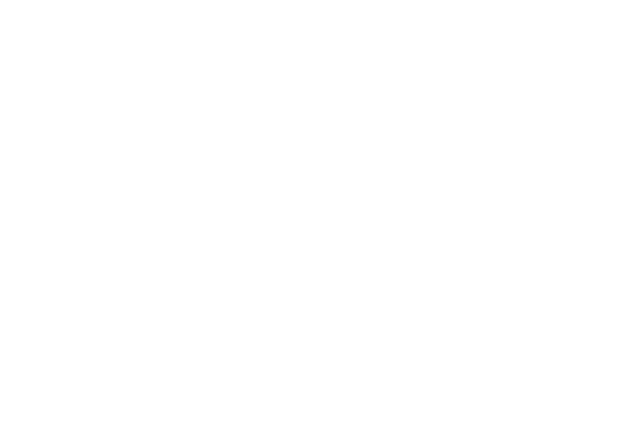
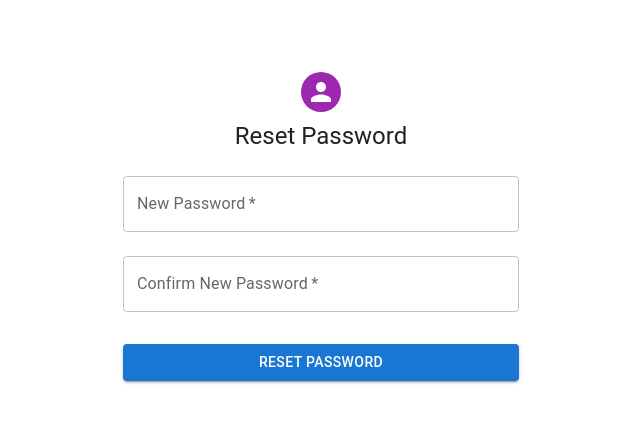
Before and after one commit to DeepakJhawar/Tally, a React (Create React App) app in the folder frontend/: page /reset-password in a window 1280 px wide. Before the commit this address had no page. Shown: the top 422 px of the page, without its empty margins (319-959 px from the left). Built offline with nearby package versions, Linux system fonts and the light colour scheme.

Commit message:
resetpassword done

```diff
--- a/frontend/src/App.js
+++ b/frontend/src/App.js
@@ -3,6 +3,8 @@
 import Login from "./pages/Login";
 import Signup from "./pages/Signup";
 import Dashboard from "./pages/Dashboard";
+import ResetPassword from "./pages/resetPassword";
+import ForgotPassword from "./pages/forgotPassword";
 
 function App() {
   return (
@@ -12,6 +14,8 @@
         <Route path="/login" element={<Login />} />
         <Route path="/signup" element={<Signup />} />
         <Route path="/dashboard" element={<Dashboard />} />
+        <Route path="/forgotPassword" element={<ForgotPassword />} />
+        <Route path="/reset-password" element={<ResetPassword />} />
       </Routes>
     </Router>
   );
--- a/frontend/src/pages/Login.jsx
+++ b/frontend/src/pages/Login.jsx
@@ -136,7 +136,11 @@
                     {errors.password.message}
                   </p>
                 )}
-                <p className="w-full mt-2 block"><button className="text-blue-500 w-full">Forgot Password?</button></p>
+                 <div className="w-full flex justify-center mt-2">
+                  <Link to="/forgotPassword" className="text-blue-500">
+                    Forgot Password?
+                  </Link>
+                </div>
 
                 <button
                   type="submit"
--- /dev/null
+++ b/frontend/src/pages/forgotPassword.jsx
@@ -0,0 +1,95 @@
+import React from "react";
+import { useForm } from "react-hook-form";
+import { yupResolver } from "@hookform/resolvers/yup";
+import * as yup from "yup";
+import axios from "axios";
+import Avatar from "@mui/material/Avatar";
+import Button from "@mui/material/Button";
+import CssBaseline from "@mui/material/CssBaseline";
+import TextField from "@mui/material/TextField";
+import Box from "@mui/material/Box";
+import Typography from "@mui/material/Typography";
+import Container from "@mui/material/Container";
+import { createTheme, ThemeProvider } from "@mui/material/styles";
+
+const schema = yup.object().shape({
+  email: yup.string().email("Invalid email").required("Email is required"),
+});
+
+const defaultTheme = createTheme();
+
+const ForgotPassword = () => {
+  const {
+    register,
+    handleSubmit,
+    formState: { errors },
+  } = useForm({
+    resolver: yupResolver(schema),
+  });
+
+  const onSubmit = async (data) => {
+    try {
+      const response = await axios.post(
+        "http://localhost:6969/forgot-password",
+        data
+      );
+      alert(response.data.message);
+    } catch (error) {
+      console.error("Error resetting password:", error);
+      alert(
+        "An error occurred while resetting your password. Please try again."
+      );
+    }
+  };
+
+  return (
+    <ThemeProvider theme={defaultTheme}>
+      <Container component="main" maxWidth="xs">
+        <CssBaseline />
+        <Box
+          sx={{
+            marginTop: 8,
+            display: "flex",
+            flexDirection: "column",
+            alignItems: "center",
+          }}
+        >
+          <Avatar sx={{ m: 1, bgcolor: "secondary.main" }} />
+          <Typography component="h1" variant="h5">
+            Forgot Password
+          </Typography>
+          <Box
+            component="form"
+            onSubmit={handleSubmit(onSubmit)}
+            noValidate
+            sx={{ mt: 1 }}
+          >
+            <TextField
+              margin="normal"
+              required
+              fullWidth
+              id="email"
+              label="Email Address"
+              name="email"
+              autoComplete="email"
+              autoFocus
+              {...register("email")}
+              error={!!errors.email}
+              helperText={errors.email?.message}
+            />
+            <Button
+              type="submit"
+              fullWidth
+              variant="contained"
+              sx={{ mt: 3, mb: 2 }}
+            >
+              Reset Password
+            </Button>
+          </Box>
+        </Box>
+      </Container>
+    </ThemeProvider>
+  );
+};
+
+export default ForgotPassword;
--- /dev/null
+++ b/frontend/src/pages/resetPassword.jsx
@@ -0,0 +1,125 @@
+import React from "react";
+import { useForm } from "react-hook-form";
+import { yupResolver } from "@hookform/resolvers/yup";
+import * as yup from "yup";
+import axios from "axios";
+import { useNavigate, useLocation } from "react-router-dom"; // Corrected import
+import Avatar from "@mui/material/Avatar";
+import Button from "@mui/material/Button";
+import CssBaseline from "@mui/material/CssBaseline";
+import TextField from "@mui/material/TextField";
+import Box from "@mui/material/Box";
+import Typography from "@mui/material/Typography";
+import Container from "@mui/material/Container";
+import { createTheme, ThemeProvider } from "@mui/material/styles";
+
+const schema = yup.object().shape({
+  password: yup
+    .string()
+    .min(6, "Password must be at least 6 characters")
+    .required("Password is required"),
+  confirmPassword: yup
+    .string()
+    .oneOf([yup.ref("password"), null], "Passwords must match")
+    .required("Confirm Password is required"),
+});
+
+const defaultTheme = createTheme();
+
+const ResetPassword = () => {
+  const {
+    register,
+    handleSubmit,
+    formState: { errors },
+  } = useForm({
+    resolver: yupResolver(schema),
+  });
+
+  const navigate = useNavigate();
+  const location = useLocation();
+
+  const queryParams = new URLSearchParams(location.search);
+  const token = queryParams.get("token");
+
+  const onSubmit = async (data) => {
+    try {
+      const response = await axios.post(
+        `http://localhost:6969/reset-password/${token}`,
+        data,
+        {
+          validateStatus: (status) => status >= 200 && status < 500,
+        }
+      );
+      if (response.data.status === "ok") navigate("/login");
+      else alert(response.data.message || "An error occurred");
+    } catch (error) {
+      console.error(error);
+      alert("An error occurred while resetting the password");
+    }
+  };
+
+  return (
+    <ThemeProvider theme={defaultTheme}>
+      <Container component="main" maxWidth="xs">
+        <CssBaseline />
+        <Box
+          sx={{
+            marginTop: 8,
+            display: "flex",
+            flexDirection: "column",
+            alignItems: "center",
+          }}
+        >
+          <Avatar sx={{ m: 1, bgcolor: "secondary.main" }}>
+            {/* You can add an icon here if needed */}
+          </Avatar>
+          <Typography component="h1" variant="h5">
+            Reset Password
+          </Typography>
+          <Box
+            component="form"
+            onSubmit={handleSubmit(onSubmit)}
+            noValidate
+            sx={{ mt: 1 }}
+          >
+            <TextField
+              margin="normal"
+              required
+              fullWidth
+              name="password"
+              label="New Password"
+              type="password"
+              id="password"
+              autoComplete="new-password"
+              {...register("password")}
+              error={!!errors.password}
+              helperText={errors.password?.message}
+            />
+            <TextField
+              margin="normal"
+              required
+              fullWidth
+              name="confirmPassword"
+              label="Confirm New Password"
+              type="password"
+              id="confirmPassword"
+              {...register("confirmPassword")}
+              error={!!errors.confirmPassword}
+              helperText={errors.confirmPassword?.message}
+            />
+            <Button
+              type="submit"
+              fullWidth
+              variant="contained"
+              sx={{ mt: 3, mb: 2 }}
+            >
+              Reset Password
+            </Button>
+          </Box>
+        </Box>
+      </Container>
+    </ThemeProvider>
+  );
+};
+
+export default ResetPassword;
```
